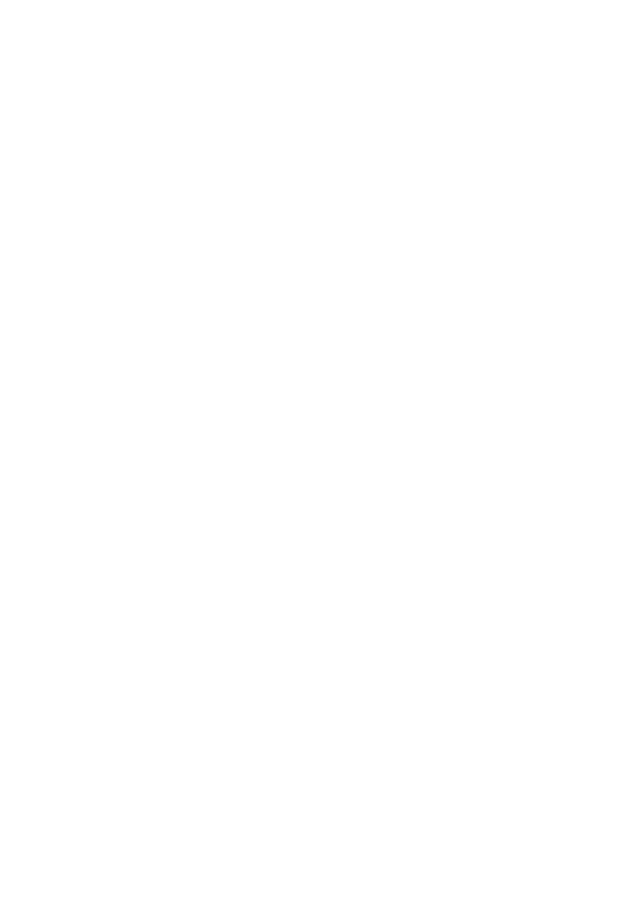
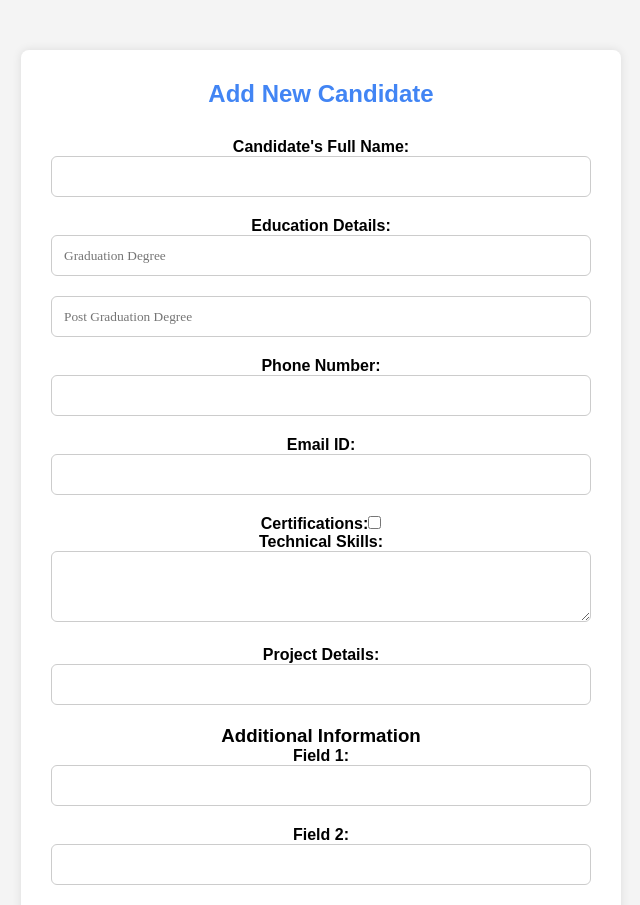
Before and after one commit to ashu-30781/hr_system, a React (Create React App) app: page /CandidateSummary in a window 1280 px wide. Before the commit this address had no page. Shown: the top 905 px of the page, without its empty margins (319-959 px from the left). Before the commit the page ends 800 px from the top, so only its background shows below. Built offline with nearby package versions, Linux system fonts and the light colour scheme.

Commit message:
V1.2 CandidateSummary

```diff
--- a/package.json
+++ b/package.json
@@ -10,6 +10,7 @@
     "react-dom": "^18.2.0",
     "react-router-dom": "^6.21.3",
     "react-scripts": "^5.0.1",
+    "react-switch": "^7.0.0",
     "web-vitals": "^2.1.4"
   },
   "scripts": {
--- a/src/App.js
+++ b/src/App.js
@@ -4,7 +4,7 @@
 import './App.css';
 
 import Login from './pages/Login/Login';
-// import CandidateSummary from './pages/CandidateSummary/CandidateSummary';
+import CandidateSummary from './pages/CandidateSummary/CandidateSummary';
 // import RegistrationForm from './components/RegistrationForm/RegistrationForm';
 // import CVForm from './components/CVForm/CVForm';
 // import InterviewScheduling from './components/InterviewScheduling/InterviewScheduling';
@@ -16,12 +16,12 @@
       <div className="App">
         <Routes>
           <Route path="/" element={<Login />} />
-          {/* <Route path="/candidate-summary" element={<CandidateSummary />} />
-          <Route path="/registration-form" element={<RegistrationForm />} />
+          <Route path="/CandidateSummary" element={<CandidateSummary />} />
+          {/* <Route path="/registration-form" element={<RegistrationForm />} />
           <Route path="/cv-form" element={<CVForm />} />
           <Route path="/interview-scheduling" element={<InterviewScheduling />} />
-          <Route path="/user-management" element={<UserManagement />} /> */}
-          {/* Add more routes as needed */}
+          <Route path="/user-management" element={<UserManagement />} />  */}
+          {/* {/* Add more routes as needed */}
         </Routes>
       </div>
     </Router>
--- a/src/pages/CandidateSummary/CandidateSummary.css
+++ b/src/pages/CandidateSummary/CandidateSummary.css
@@ -0,0 +1,70 @@
+body {
+  background-color: #f4f4f4;
+  font-family: "Arial", sans-serif;
+  margin: 0;
+  padding: 0;
+}
+
+.container {
+  background-color: #fff;
+  box-shadow: 0 0 10px rgba(0, 0, 0, 0.1);
+  border-radius: 8px;
+  padding: 30px;
+  margin: 50px auto;
+  max-width: 600px;
+}
+
+h2 {
+  color: #4285f4;
+  text-align: center;
+  margin-bottom: 30px;
+}
+
+form {
+  display: flex;
+  flex-direction: column;
+}
+
+label {
+  font-weight: bold;
+  margin-bottom: 10px;
+}
+
+input[type="text"],
+input[type="email"],
+input[type="tel"],
+input[type="file"],
+textarea {
+  padding: 12px;
+  margin-bottom: 20px;
+  box-sizing: border-box;
+  border: 1px solid #ccc;
+  border-radius: 6px;
+  width: 100%;
+}
+
+.form-check {
+  display: flex;
+  align-items: center;
+  margin-bottom: 20px;
+}
+
+.btn-primary {
+  background-color: #4285f4;
+  border: none;
+  padding: 12px;
+  cursor: pointer;
+  border-radius: 6px;
+  color: #fff;
+  font-weight: bold;
+}
+
+.btn-primary:hover {
+  background-color: #0056b3;
+}
+
+@media (max-width: 768px) {
+  .container {
+    max-width: 90%;
+  }
+}
--- a/src/pages/CandidateSummary/CandidateSummary.js
+++ b/src/pages/CandidateSummary/CandidateSummary.js
@@ -0,0 +1,218 @@
+import React, { useState } from "react";
+import "./CandidateSummary.css";
+function CandidateSummary() {
+  const [formData, setFormData] = useState({
+    fullName: "",
+    graduationDegree: "",
+    postGraduationDegree: "",
+    phoneNumber: "",
+    email: "",
+    certifications: false,
+    technicalSkills: "",
+    projectName: "",
+    technologyUsed: "",
+    role: "",
+    responsibilities: "",
+    currentLocation: "",
+    preferredLocation: "",
+    currentCTC: "",
+    expectedCTC: "",
+    additionalInfo1: "",
+    additionalInfo2: "",
+    cv: null,
+  });
+
+  const handleInputChange = (e) => {
+    const { name, value, type, checked, files } = e.target;
+    setFormData((prevData) => ({
+      ...prevData,
+      [name]: type === "checkbox" ? checked : type === "file" ? files[0] : value,
+    }));
+  };
+
+  const handleSubmit = async (e) => {
+    e.preventDefault();
+
+    const formDataToSend = new FormData();
+    for (const key in formData) {
+      formDataToSend.append(key, formData[key]);
+    }
+
+    try {
+      const response = await fetch("/submit-candidate", {
+        method: "POST",
+        body: formDataToSend,
+      });
+
+      if (response.ok) {
+        // Handle successful submission (e.g., show a success message)
+        console.log("Candidate submitted successfully");
+      } else {
+        // Handle error response from the API
+        console.error("Error submitting candidate");
+      }
+    } catch (error) {
+      // Handle network or other errors
+      console.error("Error submitting candidate", error);
+    }
+  };
+
+  return (
+    <div className="container">
+      <h2>Add New Candidate</h2>
+      <form onSubmit={handleSubmit} encType="multipart/form-data">
+        {/* Candidate's Full Name */}
+        <div className="form-group">
+          <label htmlFor="fullName">Candidate's Full Name:</label>
+          <input
+            type="text"
+            className="form-control"
+            id="fullName"
+            name="fullName"
+            required
+            value={formData.fullName}
+            onChange={handleInputChange}
+          />
+        </div>
+
+        {/* Education Details */}
+        <div className="form-group">
+          <label>Education Details:</label>
+          <input
+            type="text"
+            className="form-control"
+            placeholder="Graduation Degree"
+            name="graduationDegree"
+            required
+            value={formData.graduationDegree}
+            onChange={handleInputChange}
+          />
+          <input
+            type="text"
+            className="form-control mt-2"
+            placeholder="Post Graduation Degree"
+            name="postGraduationDegree"
+            value={formData.postGraduationDegree}
+            onChange={handleInputChange}
+          />
+        </div>
+
+        {/* Phone Number */}
+        <div className="form-group">
+          <label htmlFor="phoneNumber">Phone Number:</label>
+          <input
+            type="tel"
+            className="form-control"
+            id="phoneNumber"
+            name="phoneNumber"
+            required
+            value={formData.phoneNumber}
+            onChange={handleInputChange}
+          />
+        </div>
+
+        {/* Email ID */}
+        <div className="form-group">
+          <label htmlFor="email">Email ID:</label>
+          <input
+            type="email"
+            className="form-control"
+            id="email"
+            name="email"
+            required
+            value={formData.email}
+            onChange={handleInputChange}
+          />
+        </div>
+
+        {/* Certifications */}
+        <div className="form-group">
+          <label htmlFor="certifications">Certifications:</label>
+          <input
+            type="checkbox"
+            id="certifications"
+            name="certifications"
+            checked={formData.certifications}
+            onChange={handleInputChange}
+          />
+        </div>
+
+        {/* Technical Skills (Textarea or Multiple Select) */}
+        <div className="form-group">
+          <label htmlFor="technicalSkills">Technical Skills:</label>
+          <textarea
+            className="form-control"
+            id="technicalSkills"
+            name="technicalSkills"
+            rows="3"
+            value={formData.technicalSkills}
+            onChange={handleInputChange}
+          ></textarea>
+        </div>
+
+        {/* Project Details */}
+        <div className="form-group">
+          <label htmlFor="projectName">Project Details:</label>
+          <input
+            type="text"
+            className="form-control"
+            id="projectName"
+            name="projectName"
+            value={formData.projectName}
+            onChange={handleInputChange}
+          />
+          {/* ... (Add similar modifications for other project details) */}
+        </div>
+
+        {/* Location, CTC, Attach CV */}
+        {/* ... (similar modifications for other existing form fields) */}
+
+        {/* Additional Information Section */}
+        <h3 className="mt-4">Additional Information</h3>
+        <div className="form-group">
+          <label htmlFor="additionalInfo1">Field 1:</label>
+          <input
+            type="text"
+            className="form-control"
+            id="additionalInfo1"
+            name="additionalInfo1"
+            value={formData.additionalInfo1}
+            onChange={handleInputChange}
+          />
+        </div>
+        <div className="form-group">
+          <label htmlFor="additionalInfo2">Field 2:</label>
+          <input
+            type="text"
+            className="form-control"
+            id="additionalInfo2"
+            name="additionalInfo2"
+            value={formData.additionalInfo2}
+            onChange={handleInputChange}
+          />
+        </div>
+
+        {/* Attach CV */}
+        <div className="form-group">
+          <label htmlFor="cv">Attach CV (PDF, Word):</label>
+          <input
+            type="file"
+            className="form-control-file"
+            id="cv"
+            name="cv"
+            accept=".pdf, .doc, .docx"
+            required
+            onChange={handleInputChange}
+          />
+        </div>
+
+        {/* Submit Button */}
+        <button type="submit" className="btn btn-primary">
+          Submit
+        </button>
+      </form>
+    </div>
+  );
+}
+
+export default CandidateSummary
```
Also changed, not shown: src/Routes.js (added, +9 -0 lines), 1 other file (tests, documents, lock files or other folders).
